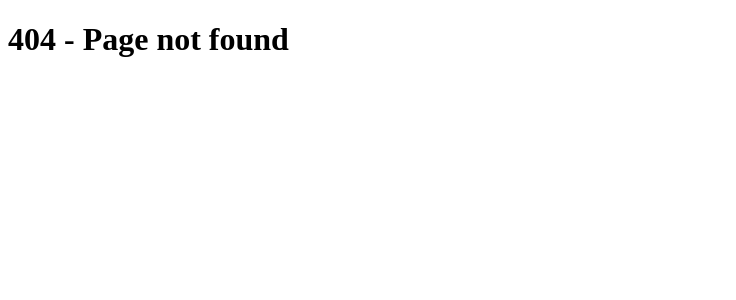
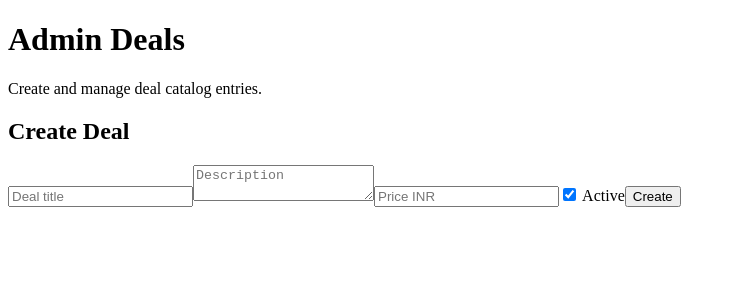
Before and after one commit to Teamtrue/luxury-members, a Next.js app in the folder luxury-members-next/: page /admin/deals in a window 1280 px wide. Before the commit this address had no page. Shown: the top 300 px of the page, without its empty margins (0-736 px from the left). Built offline with nearby package versions, Linux system fonts and the light colour scheme.

Commit message:
Add admin deals management page

```diff
--- /dev/null
+++ b/luxury-members-next/app/admin/deals/page.tsx
@@ -0,0 +1,21 @@
+export default function AdminDealsPage() {
+  return (
+    <main>
+      <h1>Admin Deals</h1>
+      <p>Create and manage deal catalog entries.</p>
+
+      <section>
+        <h2>Create Deal</h2>
+        <form method="post" action="/api/admin/deals">
+          <input name="title" placeholder="Deal title" required />
+          <textarea name="description" placeholder="Description" />
+          <input name="priceInr" type="number" min={1} placeholder="Price INR" required />
+          <label>
+            <input name="isActive" type="checkbox" defaultChecked /> Active
+          </label>
+          <button type="submit">Create</button>
+        </form>
+      </section>
+    </main>
+  );
+}
```
